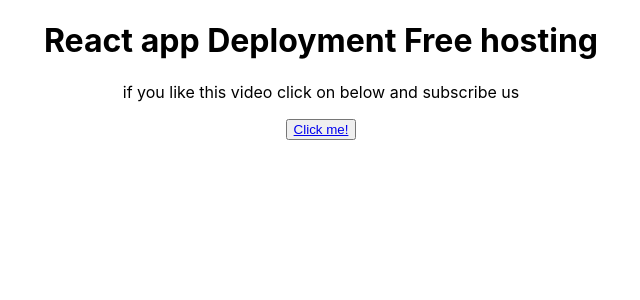
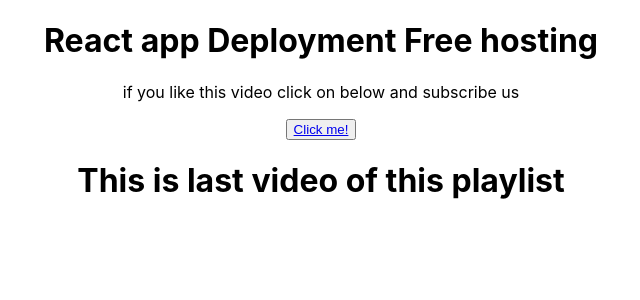
Before and after one commit to ashishsoni0927/React-Deployment, a React (Create React App) app: page / in a window 1280 px wide. Shown: the top 300 px of the page, without its empty margins (319-959 px from the left). Built offline with nearby package versions, Linux system fonts and the light colour scheme.

Commit message:
update code

```diff
--- a/src/App.js
+++ b/src/App.js
@@ -6,6 +6,7 @@
           <h1>React app Deployment Free hosting</h1>
           <p>if you like this video click on below and subscribe us</p>
           <button><a href="https://www.youtube.com/@JavaScriptFolks/videos">Click me!</a></button>
+          <h1>This is last video of this playlist</h1>
     </div>
   );
 }
```
